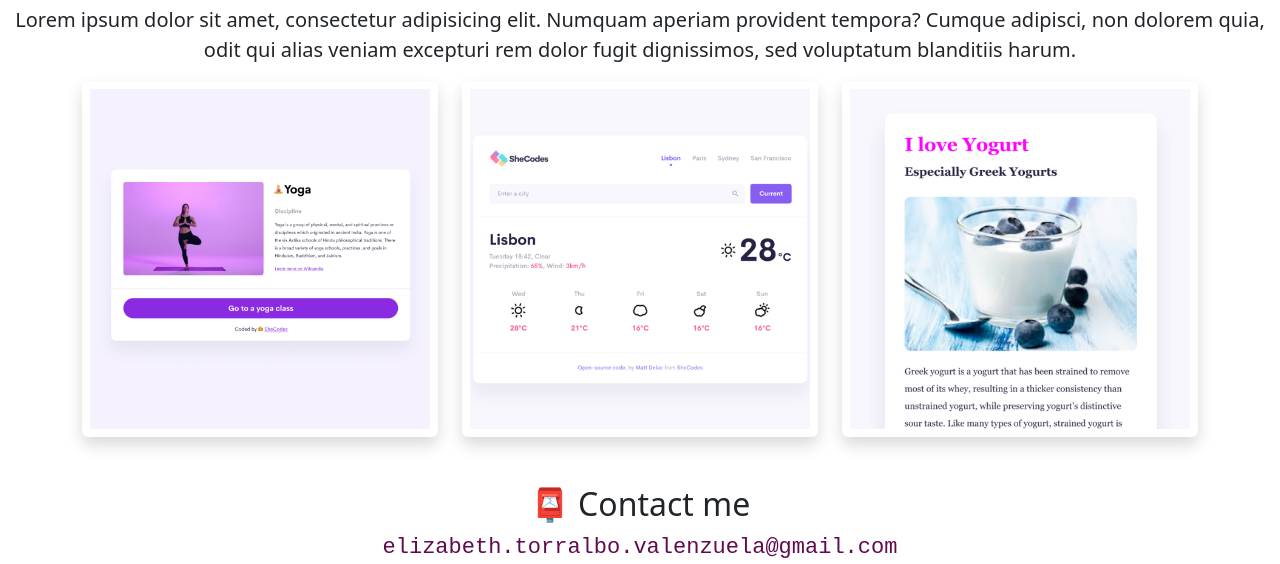
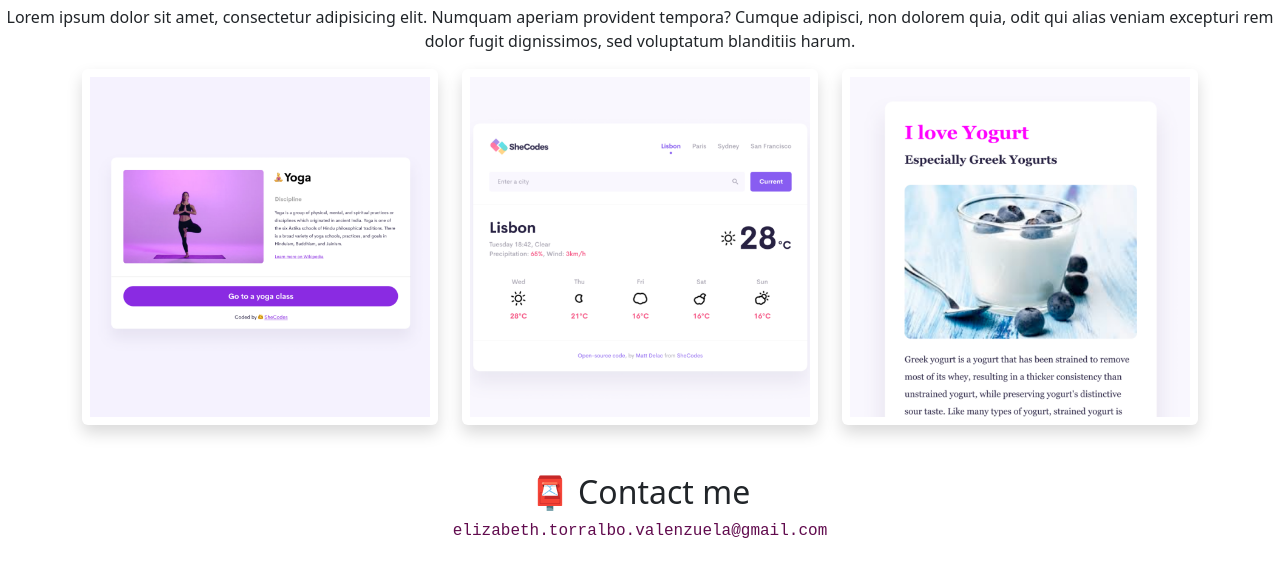
Before and after one commit to eliztorr/shecode-responsive-week3, a plain HTML site: page about.html in a window 1280 px wide. Shown: the part 236-800 px from the top of the page. Drawn offline with nearby package versions, Linux system fonts and the light colour scheme.

Commit message:
Update styles.css

```diff
--- a/src/styles.css
+++ b/src/styles.css
@@ -99,3 +99,14 @@ p {
   box-shadow: var(--box-shadow);
   color: white;
 }
+@media (min-width: 576px) {
+  p {
+    font-size: 16px;
+  }
+  .primary-link {
+    display: center !important;
+  }
+  .email-link {
+    font-size: 16px;
+  }
+}
```
